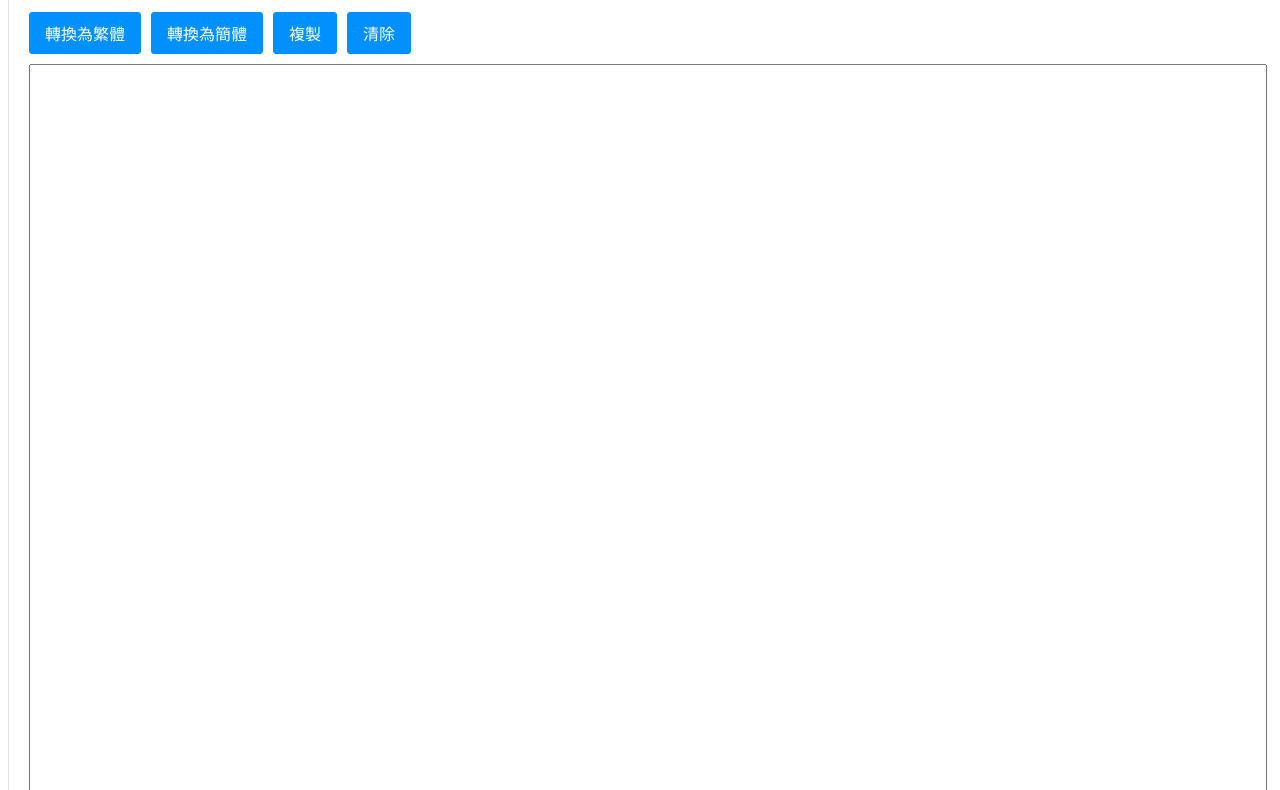
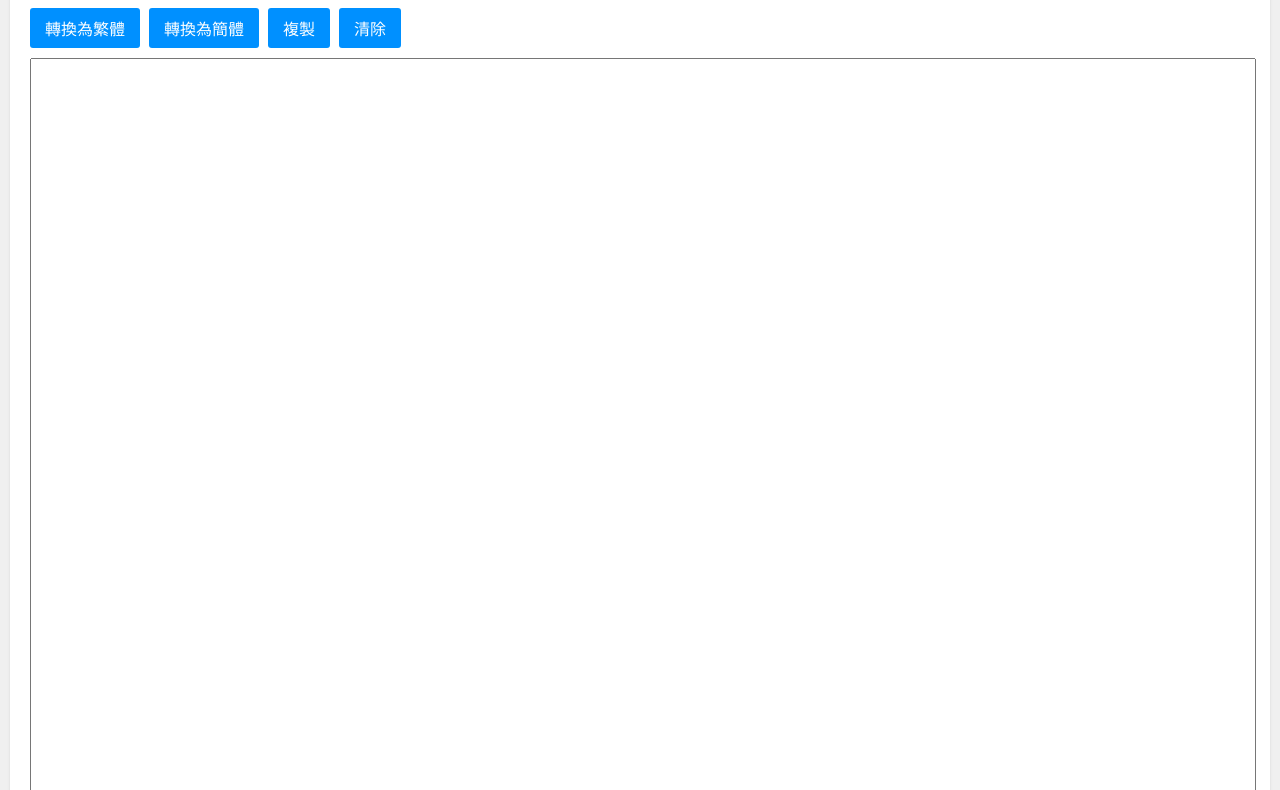
Before and after one commit to mollykannn/translate-big5-gbk, a plain HTML site: page index.html in a window 1280 px wide. Shown: the part 79-869 px from the top of the page. Drawn offline with nearby package versions, Linux system fonts and the light colour scheme.

Commit message:
Edit HTML & CSS

```diff
--- a/index.html
+++ b/index.html
@@ -1,5 +1,6 @@
 <!DOCTYPE html>
 <html>
+
 <head>
   <meta charset="utf-8">
   <meta name="viewport" content="width=device-width, initial-scale=1">
@@ -8,17 +9,17 @@
   <script type="text/javascript" src="http://code.jquery.com/jquery-latest.js"></script>
   <script type="text/javascript" src="tongwen/WFU-ts-mix.js"></script>
   <script>
-		$(document).ready(function(){
-			var client = new ZeroClipboard( document.getElementById("copy-button") );
+  $(document).ready(function() {
+    var client = new ZeroClipboard(document.getElementById("copy-button"));
     $("#copy-button").click(function() {
       $("#msg").html("文字已複製");
-				$("#msg").css("color","red");
+      $("#msg").css("color", "red");
     });
 
     $("#clear-button").click(function() {
       $("#txtOutput").val("");
       $("#msg").html("文字已清除");
-				$("#msg").css("color","blue");
+      $("#msg").css("color", "blue");
       $("#txtOutput").focus();
     });
   });
@@ -26,21 +27,27 @@
 </head>
 
 <body>
+	<div class="full_page">
 	  <div class="col_full">
 	    <h1>繁簡轉換</h1>
 	    <hr/>
-			<input type="button" value="轉換為繁體" class="col_button" onClick="tongwen_StoT();">
-			<input type="button" value="轉換為簡體" class="col_button" onClick="tongwen_TtoS();">
-			<input type="button" value="複製" class="col_button" data-clipboard-target="txtOutput" id="copy-button">
-			<input type="button" value="清除" class="col_button" id="clear-button">
+	    <div class="linebreak_5"></div>
+	    <input type="button" value="轉換為繁體" class="col_button margin_right_5" onClick="tongwen_StoT();">
+	    <input type="button" value="轉換為簡體" class="col_button margin_right_5" onClick="tongwen_TtoS();">
+	    <input type="button" value="複製" class="col_button margin_right_5" data-clipboard-target="txtOutput" id="copy-button">
+	    <input type="button" value="清除" class="col_button margin_right_5" id="clear-button">
 	    <div id="msg"></div>
+	    <div class="linebreak_10"></div>
 	    <textarea id="txtOutput" class="textarea_col"></textarea>
 	  </div>
 
 	  <script src="ZeroClipboard.js"></script>
 
+		<div class="linebreak_10"></div>
 	  <div class="footer">
 	    Created by Molly Kan - Use <a href="https://github.com/zeroclipboard/zeroclipboard">zeroclipboard</a> and <a href="http://www.wfublog.com/2014/12/traditional-simplified-chinese-auto-switch.html">tongwen (WFU Blog)</a>
 	  </div>
+  </div>
 </body>
+
 </html>
--- a/style.css
+++ b/style.css
@@ -1,32 +1,51 @@
 body {
 	width: 100%;
+	background-color: #f0f0f0;
 	font-family: 微軟正黑體;
 	font-size: 1em;
+	margin: 0;
 }
 
 h1 {
+	margin: 0;
 	font-size: 1.5em;
 	font-weight: normal;
 }
 
 hr {
-	border: 0px;
+	border: 0;
 	height: 1px;
 	background-color: #d4d4d4;
+}
+
+.linebreak_5 {height:5px;}
+.linebreak_10 {height:10px;}
+
+.margin_right_5 {margin-right: 5px;}
+
+.full_page {
+	margin:10px;
 }
 
 .col_button {
 	font-size: 16px;
 	font-family: 微軟正黑體;
 	color: #FFF;
-	background: #0090ff;
+	background-color: #0090ff;
 	padding: 8px 15px;
-	margin: 6px 6px 10px 0px;
-	border: 1px solid #0090ff;
-					border-radius: 3px;
+	border: 0;
 		 -moz-border-radius: 3px;
 	-webkit-border-radius: 3px;
-	}
+					border-radius: 3px;
+}
+
+.col_button:hover {
+	background-color: #0073cc;
+			 -o-transition: background-color 0.5s ease;
+		 -moz-transition: background-color 0.5s ease;
+	-webkit-transition: background-color 0.5s ease;
+					transition: background-color 0.5s ease;
+}
 
 #msg {
 	display: inline-block;
@@ -35,45 +54,32 @@ hr {
 @media screen and (max-width: 480px) {
 	.col_button {
 		width: 100%;
-		margin: 0px 6px 7px 0px;
+		margin: 4px 0;
 	}
 
 	#msg {
 		width: 100%;
 		text-align: center;
-		padding-bottom: 10px;
 	}
-}
-
-
-.col_button:hover {
-	background: #0073cc;
-	border: 1px solid #0073cc;
-					transition: 0.5s ease;
-	-webkit-transition: 0.5s ease;
 }
 
 .col_full {
 	background-color: white;
-	padding: 0px 20px 20px 20px;
-	border: 1px solid;
-	border-color: #e9eaed #dfe0e4 #d0d1d5;
+	padding: 20px;
+	box-shadow:0 1px 3px rgba(0, 0, 0, 0.1);
+		 -moz-border-radius: 3px;
 	-webkit-border-radius: 3px;
-		 -moz-border-radius: 3px;
+					border-radius: 3px;
 }
 
 .textarea_col {
-	font-size: 14px;
+	font-size: 1em;
 	font-family: 微軟正黑體;
-	width:100%;
-	height:750px;
-	-webkit-box-sizing: border-box;
-     -moz-box-sizing: border-box;
-          box-sizing: border-box;
+	width: 100%;
+	height: 750px;
 }
 
 .footer {
-	font-size: 13px;
-	margin-top: 5px;
+	font-size: 0.8em;
 	text-align: center;
 }
```
Lines whose indentation alone changed are shown as unchanged.
